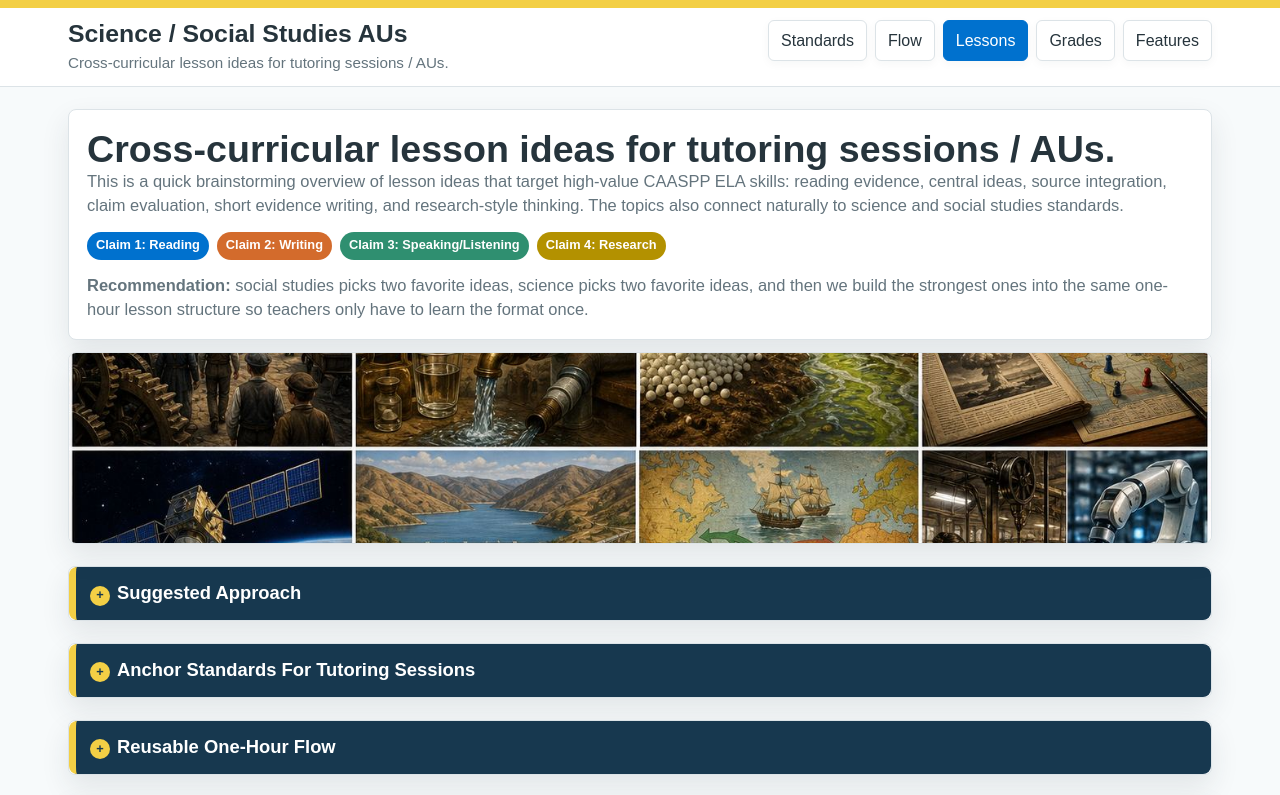
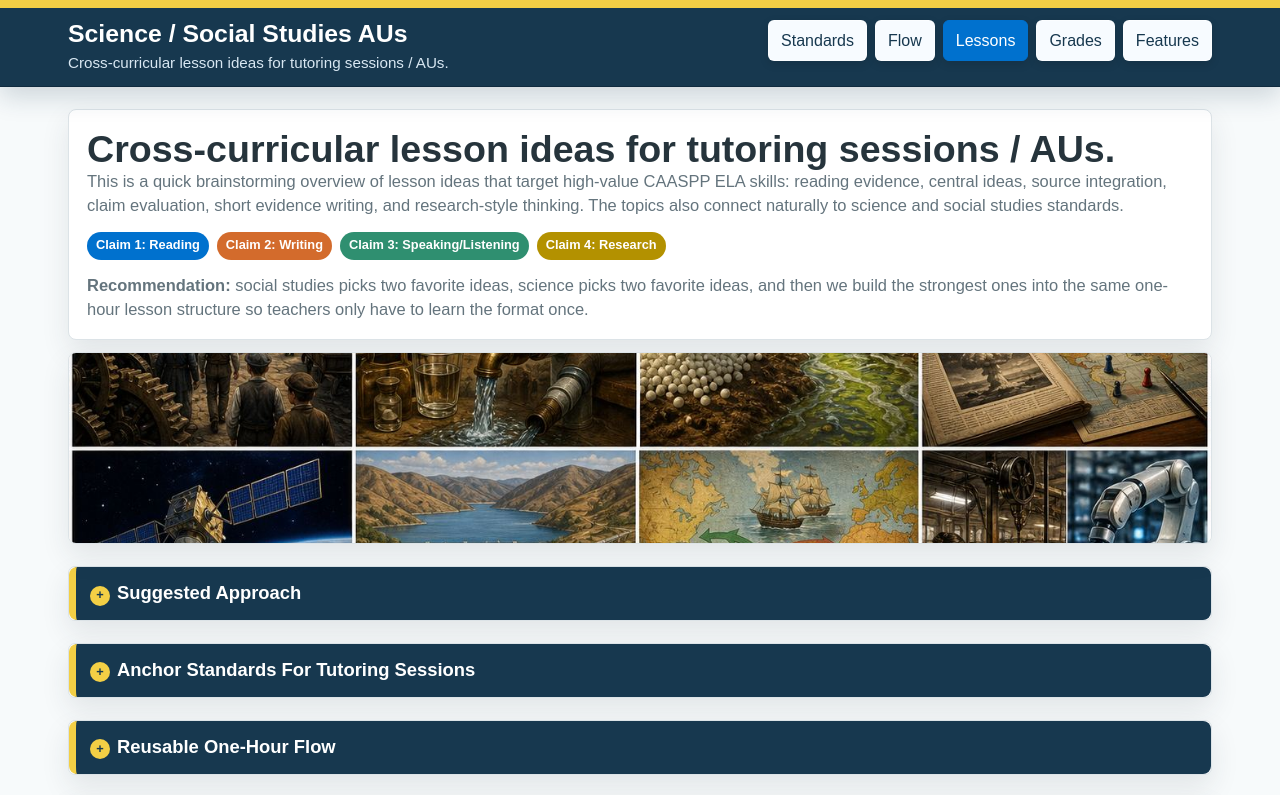
Before and after one commit to bbuchler/science-history-project-ideas, a website: page index.html in a window 1280 px wide. Shown: the top 795 px of the page. Drawn offline with Linux system fonts and the light colour scheme.

Commit message:
Match header to section styling

```diff
--- a/index.html
+++ b/index.html
@@ -37,9 +37,11 @@
       position: sticky;
       top: 0;
       z-index: 20;
-      background: #fff;
+      background: #17384f;
       border-top: 8px solid var(--yellow);
-      border-bottom: 1px solid var(--line);
+      border-bottom: 1px solid #102b3f;
+      color: #fff;
+      box-shadow: 0 10px 24px rgba(23, 56, 79, 0.18);
     }
 
     .top-inner {
@@ -69,7 +71,7 @@
 
     .subtitle {
       margin: 3px 0 0;
-      color: var(--muted);
+      color: #d8e7f2;
       font-size: 0.95rem;
     }
 
@@ -82,18 +84,18 @@
     }
 
     nav a {
-      color: var(--ink);
+      color: #17384f;
       text-decoration: none;
-      border: 1px solid var(--line);
+      border: 1px solid rgba(255, 255, 255, 0.55);
       border-radius: 6px;
-      background: #fff;
+      background: #f7fbff;
       padding: 8px 12px;
       min-height: 40px;
       display: inline-flex;
       align-items: center;
       justify-content: center;
       white-space: nowrap;
-      box-shadow: 0 3px 10px rgba(38, 52, 60, 0.04);
+      box-shadow: 0 3px 10px rgba(0, 0, 0, 0.12);
     }
 
     nav a.primary {
```
